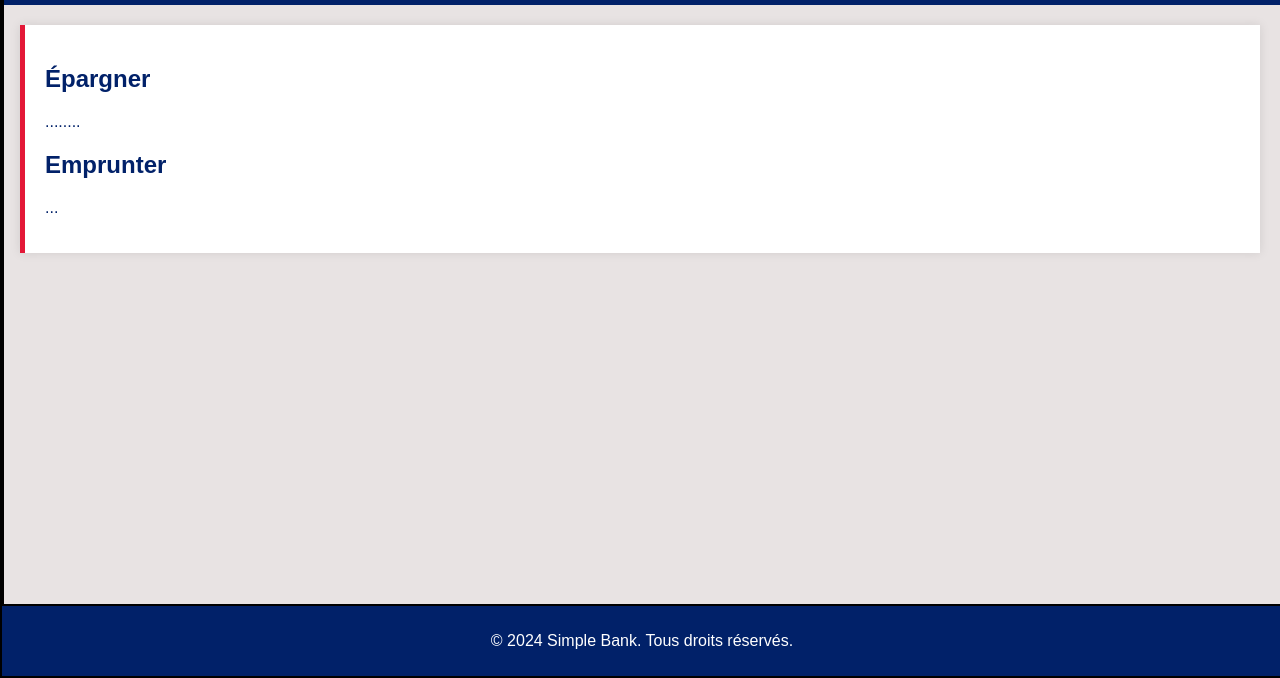
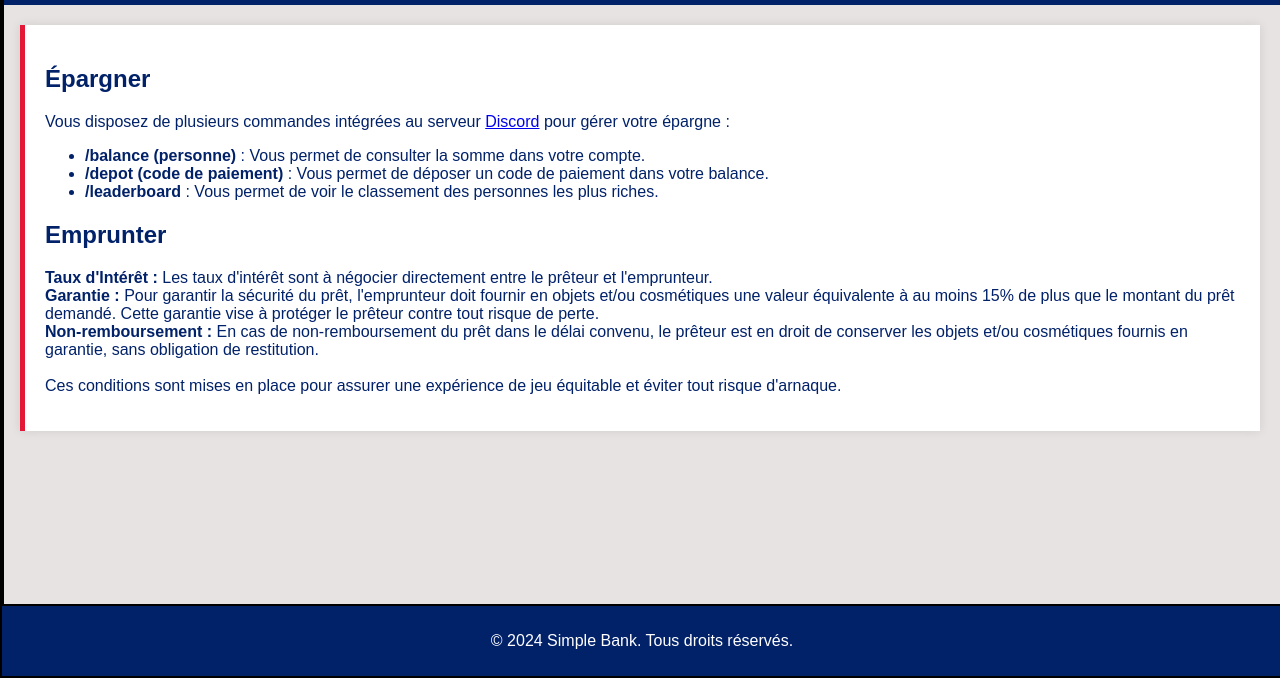
Before and after one commit to chamallowb/simplebank, a plain HTML site: page services.html in a window 1280 px wide. Shown: the part 122-800 px from the top of the page. Drawn offline with Linux system fonts and the light colour scheme.

Commit message:
Update services.html

```diff
--- a/services.html
+++ b/services.html
@@ -17,6 +17,7 @@
         <a href="index.html">Accueil</a>
         <a href="services.html">Services</a>
         <a href="discord.html">Discord</a>
+        <a href="code.html">Déposer</a>
     </div>
 
     <!-- Icône du menu -->
@@ -36,11 +37,20 @@
     <div class="content">
         <h2>Épargner</h2>
         <p>
-            ........
+            Vous disposez de plusieurs commandes intégrées au serveur <a href="https://discord.gg/dpZWFK5yp7" target="_blank">Discord</a> pour gérer votre épargne :
+            <ul>
+                <li><b>/balance (personne)</b> : Vous permet de consulter la somme dans votre compte.</li>
+                <li><b>/depot (code de paiement)</b> : Vous permet de déposer un code de paiement dans votre balance.</li>
+                <li><b>/leaderboard</b> : Vous permet de voir le classement des personnes les plus riches.</li>
+            </ul>
         </p>
+
         <h2>Emprunter</h2>
         <p>
-            ...
+            <b>Taux d'Intérêt :</b> Les taux d'intérêt sont à négocier directement entre le prêteur et l'emprunteur.<br>
+            <b>Garantie :</b> Pour garantir la sécurité du prêt, l'emprunteur doit fournir en objets et/ou cosmétiques une valeur équivalente à au moins 15% de plus que le montant du prêt demandé. Cette garantie vise à protéger le prêteur contre tout risque de perte.<br>
+            <b>Non-remboursement :</b> En cas de non-remboursement du prêt dans le délai convenu, le prêteur est en droit de conserver les objets et/ou cosmétiques fournis en garantie, sans obligation de restitution.<br><br>
+            Ces conditions sont mises en place pour assurer une expérience de jeu équitable et éviter tout risque d'arnaque.
         </p>
     </div>
 
```
